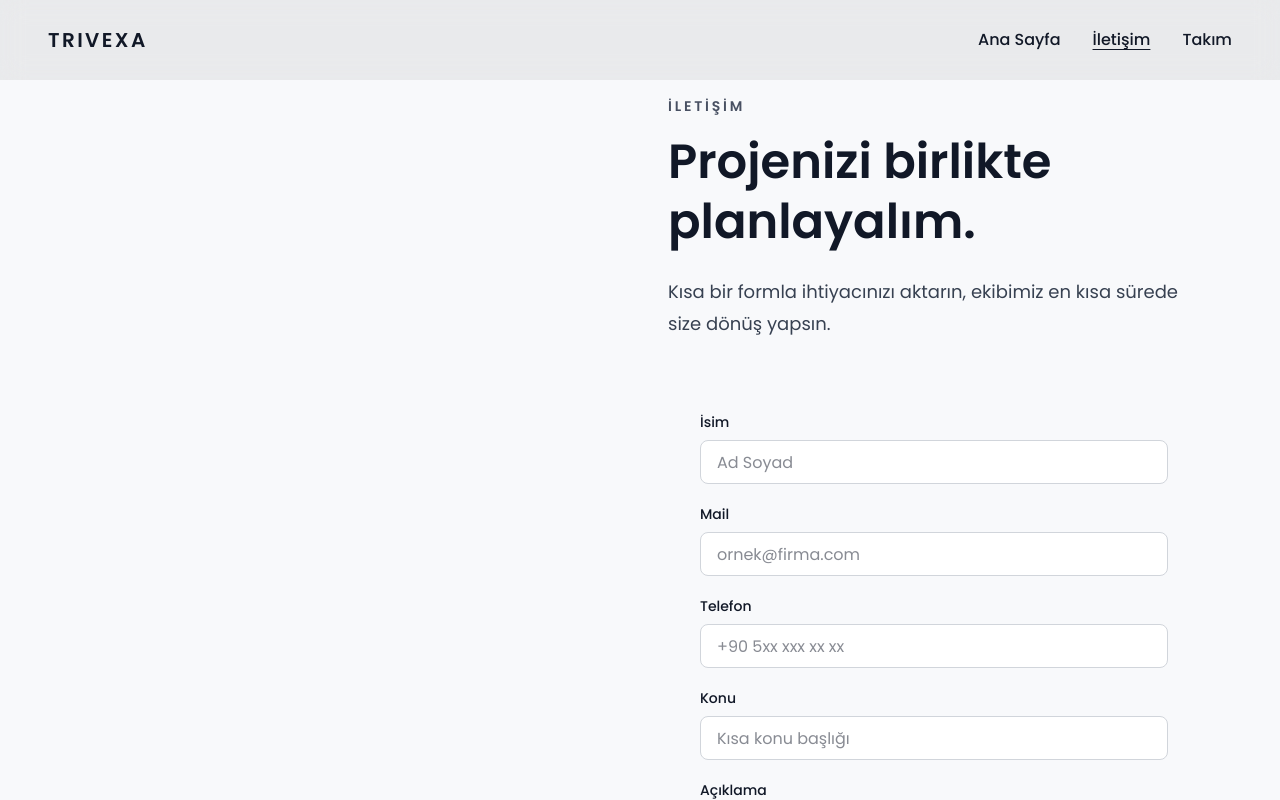
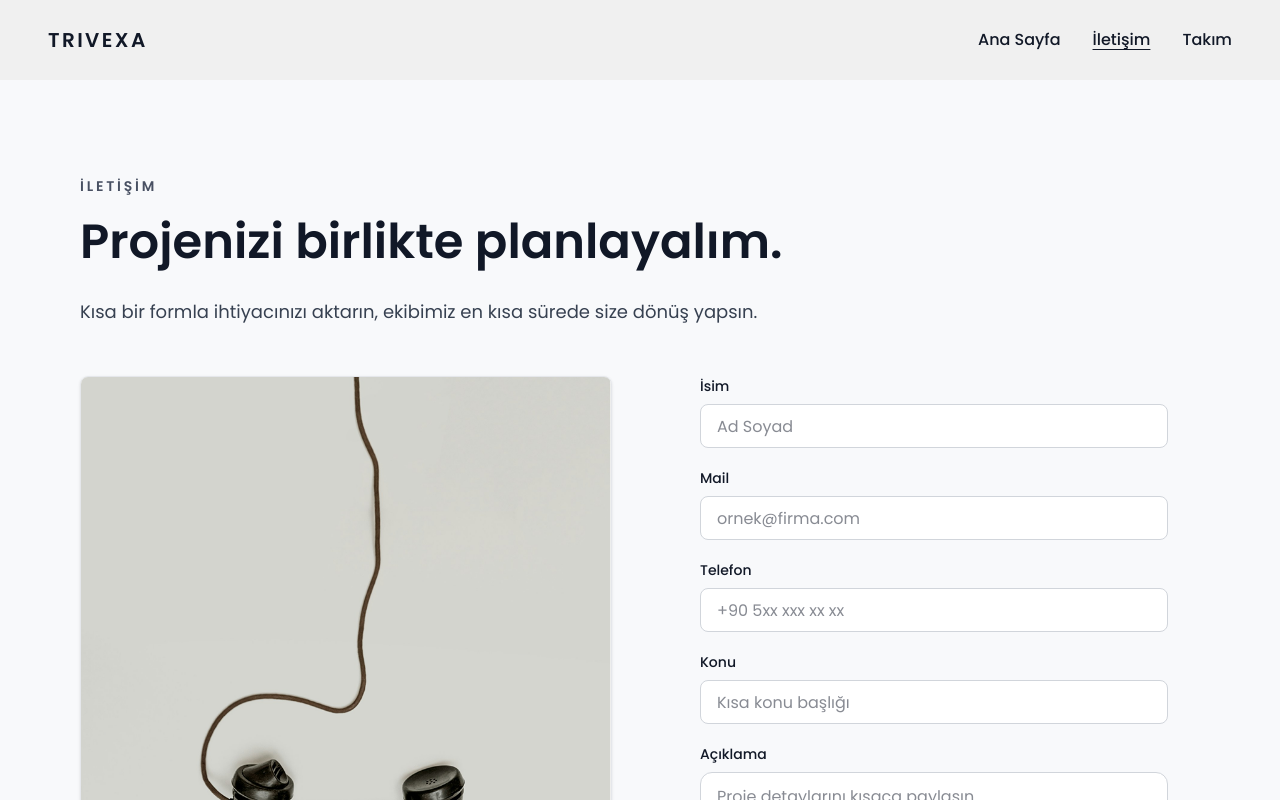
Before and after one commit to emirkzmc/trivexa-landing, a React (Vite) app: page / in a window 1280 px wide. Both pictures are taken after a click on the button "İletişim". Shown: the top 800 px of the page. Built offline with nearby package versions, Linux system fonts and the light colour scheme.

Commit message:
feat: update landing sections and contact visuals

```diff
--- a/src/components/AgencyIntroSection.tsx
+++ b/src/components/AgencyIntroSection.tsx
@@ -2,7 +2,7 @@ import Label from "./Label";
 import ScrollVelocity from "./ScrollVelocity.tsx";
 export default function AgencyIntroSection() {
   return (
-    <section id="agency-intro" className="flex flex-col gap-18 min-h-screen scroll-mt-24 bg-[#f8f9fb] px-10 py-18 md:px-48">
+    <section id="agency-intro" className="flex flex-col gap-18 min-h-screen scroll-mt-24 bg-[#f8f9fb] px-10 md:py-20 md:px-48 ">
       <div className=" max-w-5xl">
         <Label>TRIVEXA</Label>
         <h2 className="mt-4 text-4xl font-semibold leading-tight text-[#111827] md:text-5xl">
--- a/src/components/ContactSection.tsx
+++ b/src/components/ContactSection.tsx
@@ -4,17 +4,26 @@ import Label from "./Label";
 export default function ContactSection() {
   return (
     <section id="contact-section" className="min-h-screen scroll-mt-24 bg-[#f8f9fb] px-6 py-24 md:px-20">
-      <div className="mx-auto grid max-w-6xl gap-10 md:grid-cols-2 md:gap-14">
-        <div aria-hidden="true" className="hidden md:block" />
-
-        <div>
+      <div className="mx-auto max-w-6xl">
+        <div className="mb-12">
           <Label>İLETİŞİM</Label>
           <h2 className="mt-4 text-4xl font-semibold leading-tight text-[#111827] md:text-5xl">Projenizi birlikte planlayalım.</h2>
           <p className="mt-6 max-w-3xl text-lg leading-8 text-[#374151]">
             Kısa bir formla ihtiyacınızı aktarın, ekibimiz en kısa sürede size dönüş yapsın.
           </p>
+        </div>
 
-          <form className="mt-10 flex flex-col justify-start gap-5 rounded-2xl  p-6 md:grid-cols-2 md:p-8">
+        <div className="grid items-start gap-10 md:grid-cols-2 md:gap-14">
+          <div>
+            <img
+              src="/contact.png"
+              alt="İletişim görseli"
+              className="w-full  border border-[#e5e7eb] object-cover shadow-sm backdrop-blur-2xl rounded-lg"
+            />
+          </div>
+
+          <div>
+            <form className="flex flex-col gap-5 rounded-2xl  md:px-8">
               <div className="flex flex-col gap-2">
                 <Label variant="field" htmlFor="name">
                   İsim
@@ -43,7 +52,7 @@ export default function ContactSection() {
                 <Input id="subject" type="text" name="subject" placeholder="Kısa konu başlığı" />
               </div>
 
-            <div className="md:col-span-2 flex flex-col gap-2">
+              <div className="flex flex-col gap-2">
                 <Label variant="field" htmlFor="description">
                   Açıklama
                 </Label>
@@ -56,7 +65,7 @@ export default function ContactSection() {
                 />
               </div>
 
-            <div className="md:col-span-2">
+              <div>
                 <button type="submit" className="rounded-full bg-[#111827] px-8 py-3 text-sm font-medium text-white transition hover:bg-black">
                   Gönder
                 </button>
@@ -64,6 +73,7 @@ export default function ContactSection() {
             </form>
           </div>
         </div>
+      </div>
     </section>
   );
 }
--- a/src/components/HeroSection.tsx
+++ b/src/components/HeroSection.tsx
@@ -11,14 +11,14 @@ export default function HeroSection({ onStartClick }: HeroSectionProps) {
       className="relative flex min-h-screen w-full scroll-mt-24 items-center bg-[url('/photo.png')] bg-cover bg-center"
     >
       <div className="absolute inset-0 bg-black/35" />
-      <div className="relative ml-[230px] w-[550px] text-white">
+      <div className="relative ml-57.5 w-137.5 text-white">
         <h1 className="text-6xl font-semibold leading-tight">Bir yönetimden daha fazlası</h1>
         <p className="mt-5 text-2xl font-light leading-relaxed">Harika fikirler, güçlü yazılımlarla hayat bulur.</p>
         <div className="mt-10">
           <Button
             text="Hemen Başla"
             onClick={onStartClick}
-            className="rounded-full border border-white/80 bg-white px-12 py-3 text-lg font-medium text-black transition-transform duration-300 hover:scale-105 hover:bg-white/90"
+            className="rounded-full border border-white/80 bg-white px-10 py-3 text-sm font-medium text-black transition-transform duration-300 hover:scale-105 ease-in-out hover:bg-white/90"
           />
         </div>
       </div>
--- a/src/components/HomeExtraSections.tsx
+++ b/src/components/HomeExtraSections.tsx
@@ -80,8 +80,8 @@ export default function HomeExtraSections() {
       </section>
 
       <section className="bg-[#F8F9FB] px-6 py-24 md:px-20">
-        <div className="mx-auto max-w-6xl rounded-3xl border border-[#e5e7eb] bg-[#111827] p-8 text-white md:p-12">
-          <Label className="text-white/80">Trivexa Etkisi</Label>
+        <div className="mx-auto max-w-6xl rounded-3xl border border-[#e5e7eb] bg-[#7D98AA] p-8 text-white md:p-12">
+          <Label className="text-white">Trivexa Etkisi</Label>
           <h3 className="mt-4 text-3xl font-semibold md:text-4xl">Ürününüzü daha hızlı ve daha doğru büyütün</h3>
           <div className="mt-10 grid gap-6 sm:grid-cols-2 md:grid-cols-4">
             {stats.map((item) => (
--- a/src/pages/ContactPage.tsx
+++ b/src/pages/ContactPage.tsx
@@ -2,7 +2,7 @@ import ContactSection from "../components/ContactSection";
 
 export default function ContactPage() {
   return (
-    <main>
+    <main className="py-20">
       <ContactSection />
     </main>
   );
--- a/src/pages/TeamPage.tsx
+++ b/src/pages/TeamPage.tsx
@@ -2,7 +2,7 @@ import TeamSection from "../components/TeamSection";
 
 export default function TeamPage() {
   return (
-    <main>
+    <main className="py-20">
       <TeamSection />
     </main>
   );
```
Also changed, not shown: public/contact.png (added). Lines whose indentation alone changed are shown as unchanged.
